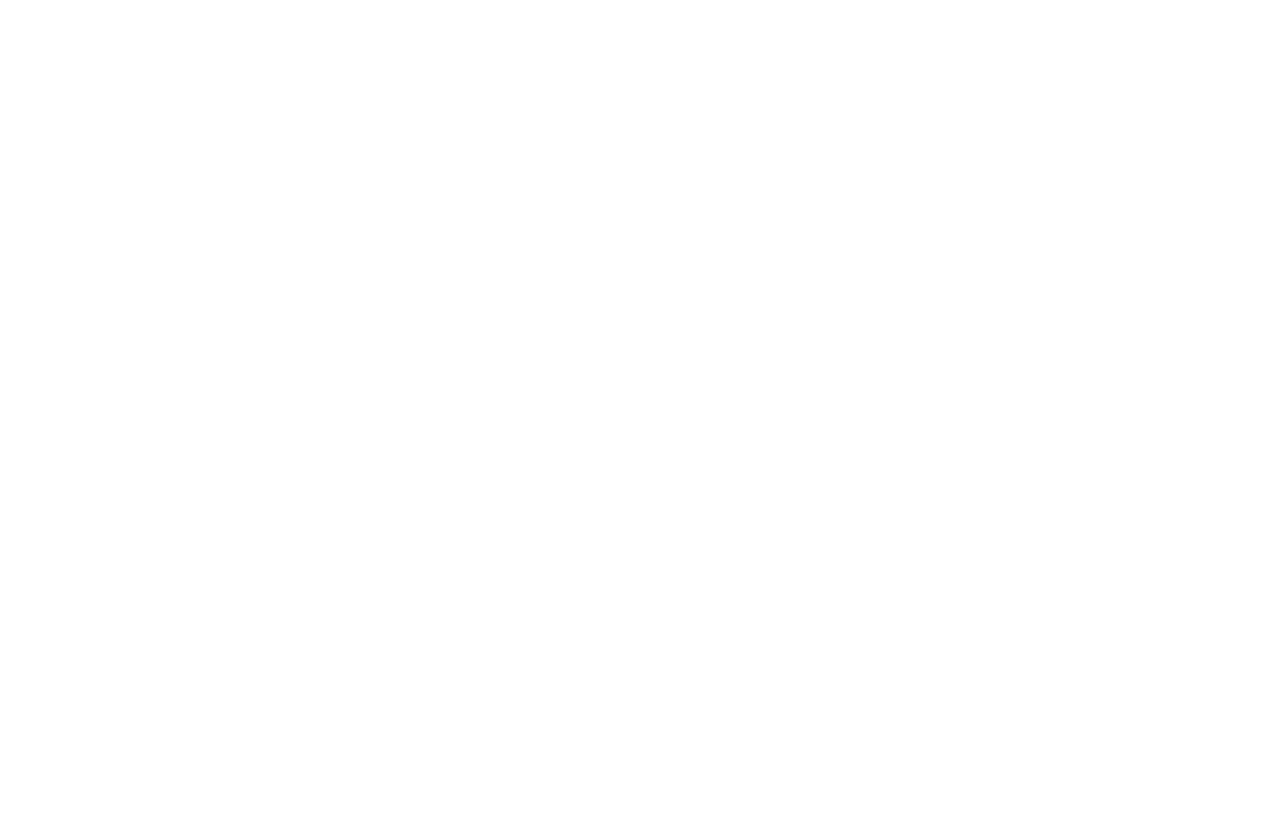
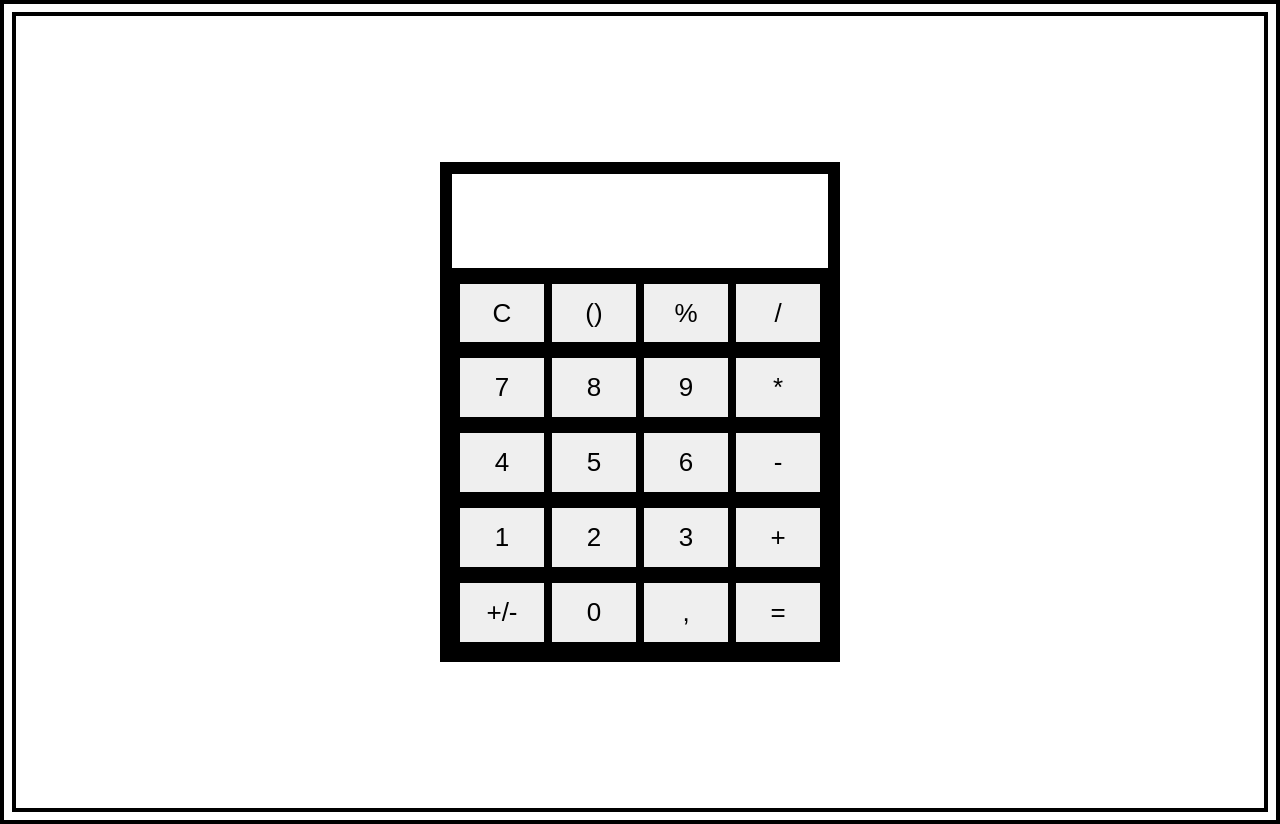
Before and after one commit to MBChB-Dev/odin-calculator, a plain HTML site: page index.html in a window 1280 px wide. Before the commit the page ends 800 px from the top, so only its background shows below. Drawn offline with Linux system fonts and the light colour scheme.

Commit message:
Create calculator UI with buttons and display

```diff
--- a/index.html
+++ b/index.html
@@ -4,10 +4,20 @@
     <meta charset="UTF-8">
     <meta name="viewport" content="width=device-width, initial-scale=1.0">
     <link rel="stylesheet" href="styles.css">
-    <script src="scripts.js"></script>
+    <script src="scripts.js" defer></script>
     <title>Calculator</title>
 </head>
 <body>
+    <div class="container">
+        <div class="calculator">
+            <div class="display">
 
+            </div>
+            <div class="keypad">
+
+            </div>
+
+        </div>
+    </div>
 </body>
 </html>
--- a/scripts.js
+++ b/scripts.js
@@ -22,7 +22,40 @@ let operator;
 
 function operate(operator, a, b) {
    let result = calculations[operator](a,b);
-   console.log(result);
+   return result;
 }
 
-operate("+", 2, 2);
+
+// Create a basic HTML calculator with buttons for each digit, each of the above functions and an “Equals” key.
+// Do not worry about wiring up the JS just yet.
+// There should also be a display for the calculator. Go ahead and fill it with some dummy numbers so it looks correct.
+// Add a “clear” button.
+
+const keypad = document.querySelector(".keypad");
+
+const buttonLabels = [
+    "C", "()", "%", "/",
+    "7", "8", "9", "*",
+    "4", "5", "6", "-",
+    "1", "2", "3", "+",
+    "+/-", "0", ",", "=",
+
+];
+
+let buttonIndex = 0;
+
+for (let i = 0; i < 5; i++) {
+    const row = document.createElement("div");
+    row.classList.add("row")
+
+    for (let j = 0; j < 4; j++) {
+        const key = document.createElement("button");
+        key.classList.add("button", `key-${buttonLabels[buttonIndex]}`);
+        key.textContent = buttonLabels[buttonIndex];
+        row.appendChild(key);
+
+        buttonIndex++;
+    }
+
+    keypad.appendChild(row);
+}
--- a/styles.css
+++ b/styles.css
@@ -0,0 +1,45 @@
+* {
+    box-sizing: border-box;
+    border: 4px solid black;
+}
+
+body {
+    height: 100vh;
+    display: flex;
+    align-items: center;
+
+}
+
+.container {
+    min-width: 400px;
+    min-height: 500px;
+    margin: 0 auto;
+    display: flex;
+}
+
+.calculator {
+    display: flex;
+    flex-direction: column;
+    flex: 1;
+}
+
+.display {
+    flex: 1;
+}
+
+.keypad {
+    flex: 4;
+    display:flex;
+    flex-direction: column;
+}
+
+.row {
+    display: flex;
+    flex: 1;
+}
+
+.button {
+    flex: 1;
+    font-size: 26px;
+
+}
```
